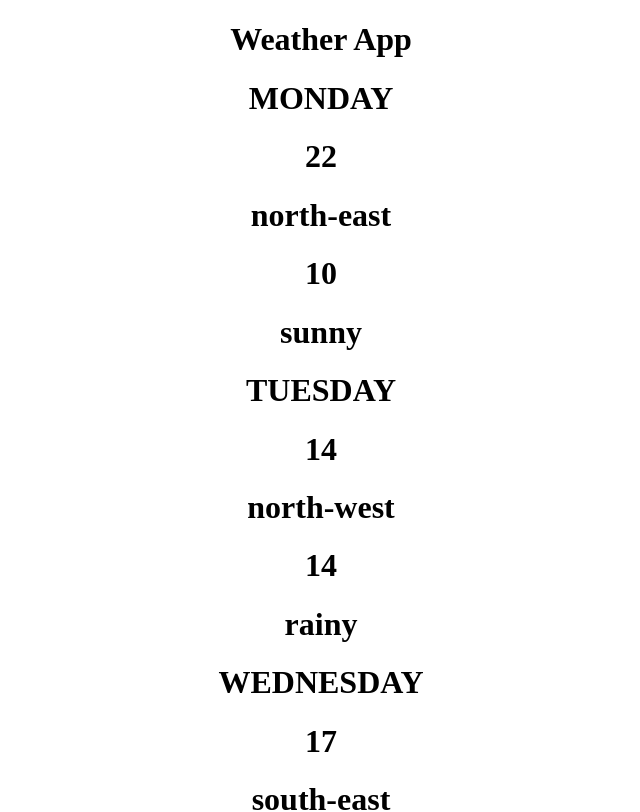
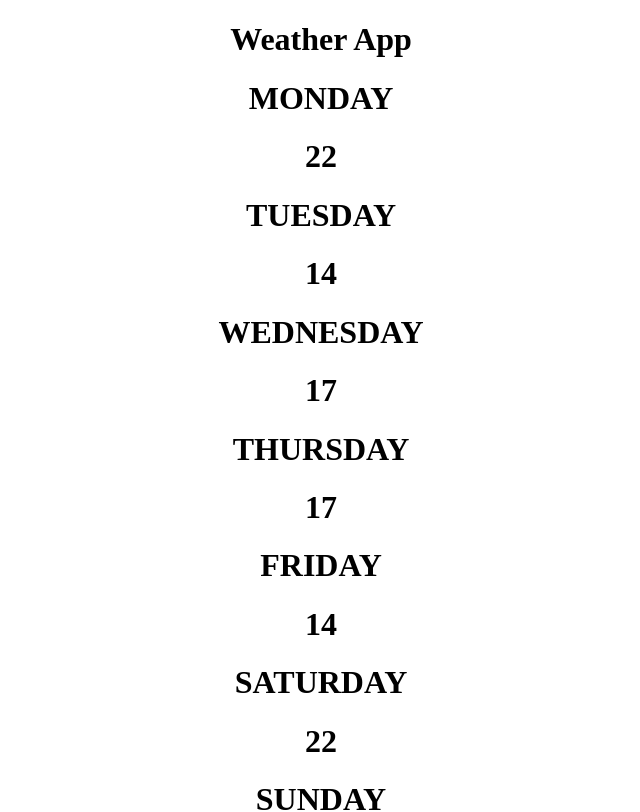
Before and after one commit to milenagrncarova993/weather-app, a React (Create React App) app: page / in a window 1280 px wide. Shown: the top 812 px of the page, without its empty margins (319-959 px from the left). Built offline with nearby package versions, Linux system fonts and the light colour scheme; a web font is replaced by a local one.

Commit message:
Created a styles sheet and showing only the day and temp

```diff
--- /dev/null
+++ b/src/components/cards/Cards.component.css
@@ -0,0 +1,12 @@
+.content {
+    height: 90px;
+    padding: 0 25px;
+    display: flex;
+    flex-direction: column;
+    align-items: center;
+    justify-content: center;
+    border: 1px solid black;
+    background-color: white;
+    opacity: 0.7;
+    position: absolute;
+}
--- a/src/components/cards/Cards.component.jsx
+++ b/src/components/cards/Cards.component.jsx
@@ -4,10 +4,7 @@ const CardItem = ({day,temp,windDirection,windSpeed,type}) =>(
 
     <div className='content'>
         <h1 className='day'>{day.toUpperCase()}</h1>
-        <h1 className='day'>{temp}</h1>
-        <h1 className='day'>{windDirection}</h1>
-        <h1 className='day'>{windSpeed}</h1>
-        <h1 className='day'>{type}</h1>
+        <h1 className='temp'>{temp}</h1>
     </div>
 )
 
```
